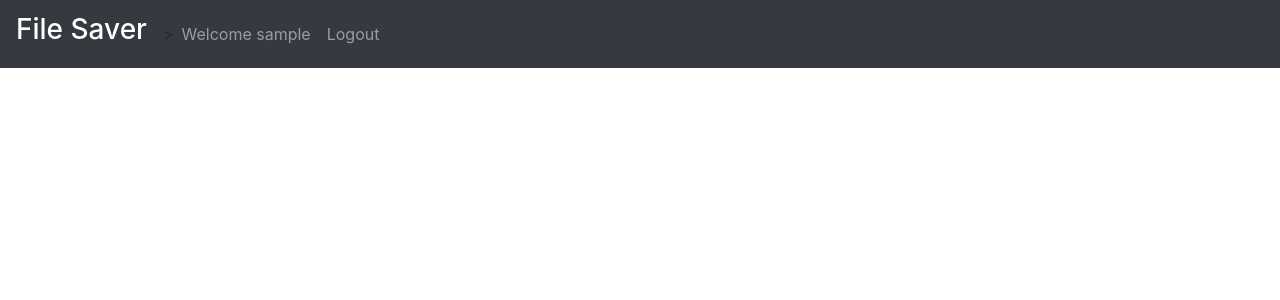
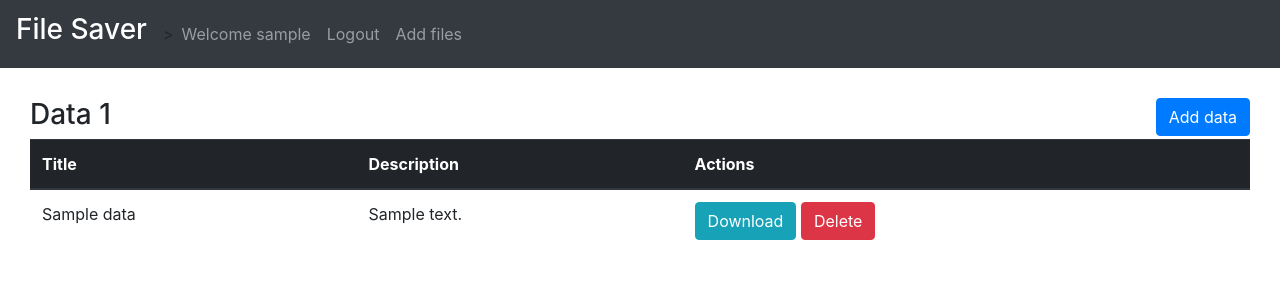
Before and after one commit to AnasBaRagaa/FileSaver, a Django app: page /saver_app/ in a window 1280 px wide. Shown: the top 300 px of the page. Run offline with Django 4.2, Linux system fonts and the light colour scheme; a user stored in the database is signed in; tables that the repository leaves empty hold one stand-in row (values such as "Sample post"); some libraries are stand-ins or nearby versions.

Commit message:
Listing and downloading data in the index page

```diff
--- a/FileSaver/settings.py
+++ b/FileSaver/settings.py
@@ -121,9 +121,10 @@ USE_TZ = True
 # https://docs.djangoproject.com/en/4.0/howto/static-files/
 
 STATIC_URL = '/static/'
-MEDIA_ROOT = os.path.join(BASE_DIR, 'media')
+
+MEDIA_DIR = os.path.join(BASE_DIR,'media')
+MEDIA_ROOT = MEDIA_DIR
 MEDIA_URL = '/media/'
-
 
 
 # Default primary key field type
--- a/FileSaver/urls.py
+++ b/FileSaver/urls.py
@@ -17,8 +17,9 @@ from django.contrib import admin
 from django.urls import path, include
 from django.contrib.auth import views as auth_views
 
+from FileSaver import settings
 from saver_app import views
-
+from django.conf.urls.static import static
 urlpatterns = [
     path('admin/', admin.site.urls),
     path('saver_app/', include('saver_app.urls')), # application urls
@@ -27,3 +28,4 @@ urlpatterns = [
     path('logout/', views.logout_user, name='logout'),
 
 ]
+urlpatterns += static(settings.MEDIA_URL,document_root=settings.MEDIA_ROOT)
--- a/saver_app/templates/base.html
+++ b/saver_app/templates/base.html
@@ -46,6 +46,10 @@
       <li class="nav-item">
       <a class="nav-link" href="{% url 'logout' %}">Logout</a>
     </li>
+
+            <li class="nav-item">
+      <a class="nav-link" href="{% url 'saver_app:add' %}">Add files</a>
+    </li>
       {% else %}
        <li class="nav-item">
       <a class="nav-link" href="{% url 'login' %}">Login</a>
--- a/saver_app/templates/saver_app/index.html
+++ b/saver_app/templates/saver_app/index.html
@@ -1 +1,48 @@
 {% extends 'base.html' %}
+
+{% block title %}Files{% endblock %}
+
+{% block content %}
+
+    <div class="row">
+        <div class="col">
+            <h3>Data {{ objects.count }}</h3>
+
+        </div>
+        <div class="col text-right">
+            <a class="btn btn-primary" role="button" href="{% url 'saver_app:add' %}"> Add data</a>
+
+        </div>
+    </div>
+
+    {% if objects %}
+        <div>
+            <table class="table">
+                <thead class="thead-dark">
+                <tr>
+                    <th scope="col">Title</th>
+                    <th scope="col">Description</th>
+                    <th scope="col">Actions</th>
+
+                </tr>
+                </thead>
+                {% for f in objects %}
+                    <tr>
+
+                        <td>{{ f.title }}</td>
+                        <td>{{ f.description }}</td>
+
+                        <td>
+
+   <a class="btn btn-info" href="{{ f.file.url }} " role="button" download="">Download</a>
+                            <a class="btn btn-danger" href=""
+                               role="button">Delete</a>
+
+                        </td>
+                    </tr>
+                {% endfor %}
+            </table>
+        </div>
+    {% endif %}
+
+{% endblock %}
--- a/saver_app/urls.py
+++ b/saver_app/urls.py
@@ -4,6 +4,6 @@ from saver_app import views
 
 app_name = "saver_app"
 urlpatterns = [
-    path('', views.index,name='index'),
+    path('', views.IndexClass.as_view(),name='index'),
     path('add',views.CreateData.as_view(),name='add')
 ]
--- a/saver_app/views.py
+++ b/saver_app/views.py
@@ -66,19 +66,14 @@ class CreateData(LoginRequiredMixin, generic.CreateView):
         return super(CreateData, self).form_valid(form)
 
 
-def create_data_view(request):
-    if request.user is None or not request.user.is_authenticated:
-        messages.error(request,"No logged-in user")
-        return render(request, 'registration/login.html')
+class IndexClass(LoginRequiredMixin, generic.ListView):
+    context_object_name = 'objects'
 
-    if request.method == 'POST':
-        form = DataForm(request.POST, request.FILES)
-        #form['owner'].value = request.user
-        if form.is_valid():
-            form.save()
-            messages.success(request, "Record added successfully")
-            return reverse_lazy('saver_app:index')
-        else:
-            messages.error(request, "Invalid form")
+    def get_queryset(self, *args, **kwargs):
+        qs = super(IndexClass, self).get_queryset(*args, **kwargs)
+        qs = qs.filter(owner=self.request.user)
+        print('count =',qs.count)
+        return qs
 
-    return render(request, 'saver_app/create.html', {'form': DataForm()})
+    model = Data
+    template_name = "saver_app/index.html"
```
